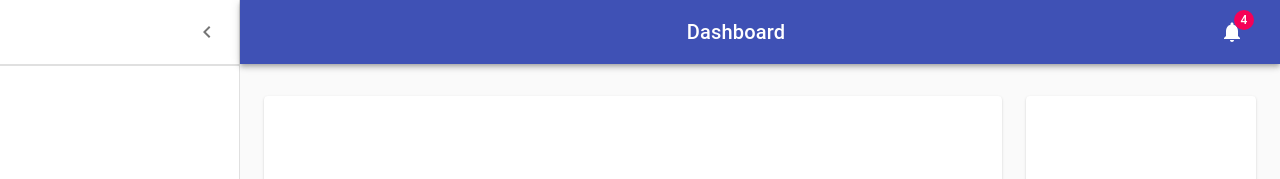
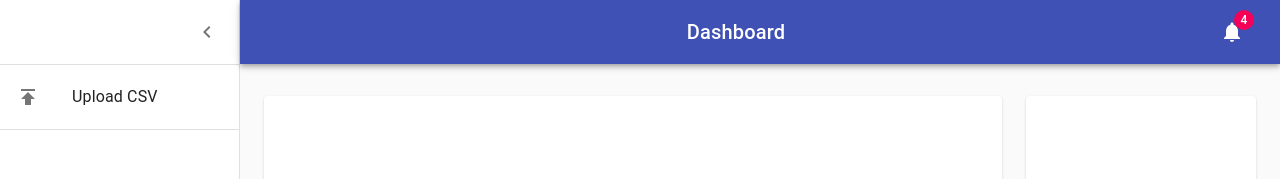
Before and after one commit to eugenefdw/tap-estl-assessment, a React (Create React App) app in the folder frontend/: page / in a window 1280 px wide. Shown: the top 179 px of the page. Built offline with nearby package versions, Linux system fonts and the light colour scheme.

Commit message:
Add upload button in sidebar

```diff
--- a/frontend/src/pages/Dashboard.js
+++ b/frontend/src/pages/Dashboard.js
@@ -7,6 +7,9 @@ import Box from '@material-ui/core/Box';
 import AppBar from '@material-ui/core/AppBar';
 import Toolbar from '@material-ui/core/Toolbar';
 import List from '@material-ui/core/List';
+import ListItemIcon from '@material-ui/core/ListItemIcon';
+import ListItem from '@material-ui/core/ListItem';
+import ListItemText from '@material-ui/core/ListItemText';
 import Typography from '@material-ui/core/Typography';
 import Divider from '@material-ui/core/Divider';
 import IconButton from '@material-ui/core/IconButton';
@@ -16,6 +19,7 @@ import Grid from '@material-ui/core/Grid';
 import Paper from '@material-ui/core/Paper';
 import Link from '@material-ui/core/Link';
 import MenuIcon from '@material-ui/icons/Menu';
+import PublishIcon from '@material-ui/icons/Publish';
 import ChevronLeftIcon from '@material-ui/icons/ChevronLeft';
 import NotificationsIcon from '@material-ui/icons/Notifications';
 //import { mainListItems, secondaryListItems } from './listItems';
@@ -161,7 +165,16 @@ export default function Dashboard() {
             <ChevronLeftIcon />
           </IconButton>
         </div>
+
         <Divider />
+        <List>
+          <ListItem button>
+            <ListItemIcon>
+              <PublishIcon />
+            </ListItemIcon>
+            <ListItemText primary="Upload CSV" />
+          </ListItem>
+        </List>
         <Divider />
       </Drawer>
       <main className={classes.content}>
```
